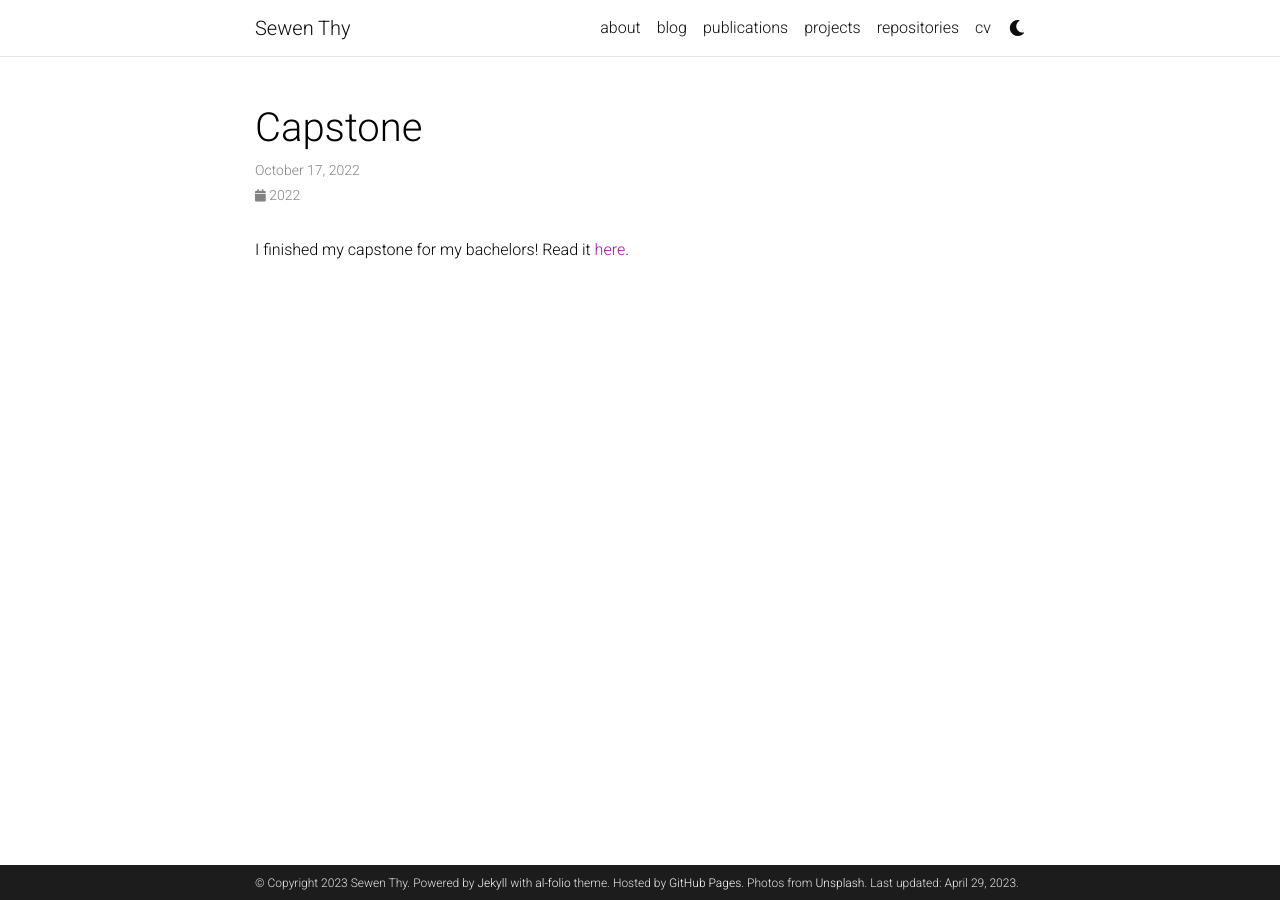
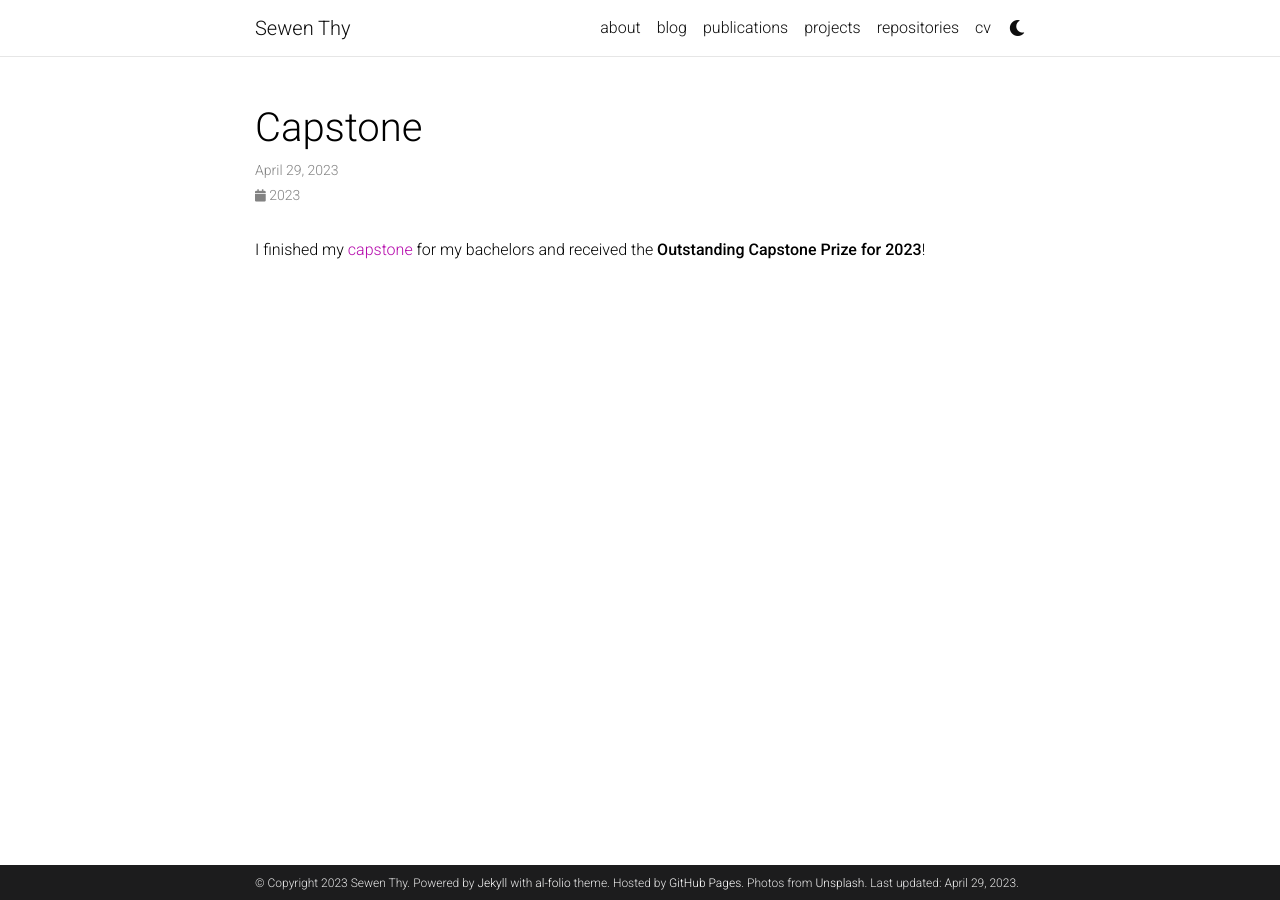
Before and after one commit to sewenthy/site, a Jekyll site: the page built from _news/capstone.md, in a window 1280 px wide. Built offline with Jekyll 4.4.1, drawn with Linux system fonts in a browser that asks for light colours; comment, search, counter and statistics services are not loaded; a style sheet for code colours, icons or effects is not loaded.

Commit message:
updated capstone details + publications

```diff
--- a/_bibliography/papers.bib
+++ b/_bibliography/papers.bib
@@ -8,5 +8,6 @@
   author={Thy, Sewen},
   year={2023},
   note={Bachelor's capstone, Yale-NUS College},
+  url={https://fastmail-resource.sewenthy.dev/public/academics/bsc_capstone_borrowing_without_sorrowing.pdf},
   selected={true}
 }
--- a/_news/capstone.md
+++ b/_news/capstone.md
@@ -1,7 +1,7 @@
 ---
 layout: post
-date: 2022-10-17 09:30:00-0000
+date: 2023-04-29 09:30:00-0000
 inline: true
 ---
 
-I finished my capstone for my bachelors! Read it [here](https://fastmail-resource.sewenthy.dev/public/academics/bsc_capstone_borrowing_without_sorrowing.pdf).
+I finished my [capstone](https://fastmail-resource.sewenthy.dev/public/academics/bsc_capstone_borrowing_without_sorrowing.pdf) for my bachelors and received the **Outstanding Capstone Prize for 2023**!
```
Also changed, not shown: _pages/publications.md (+1 -1 lines).
